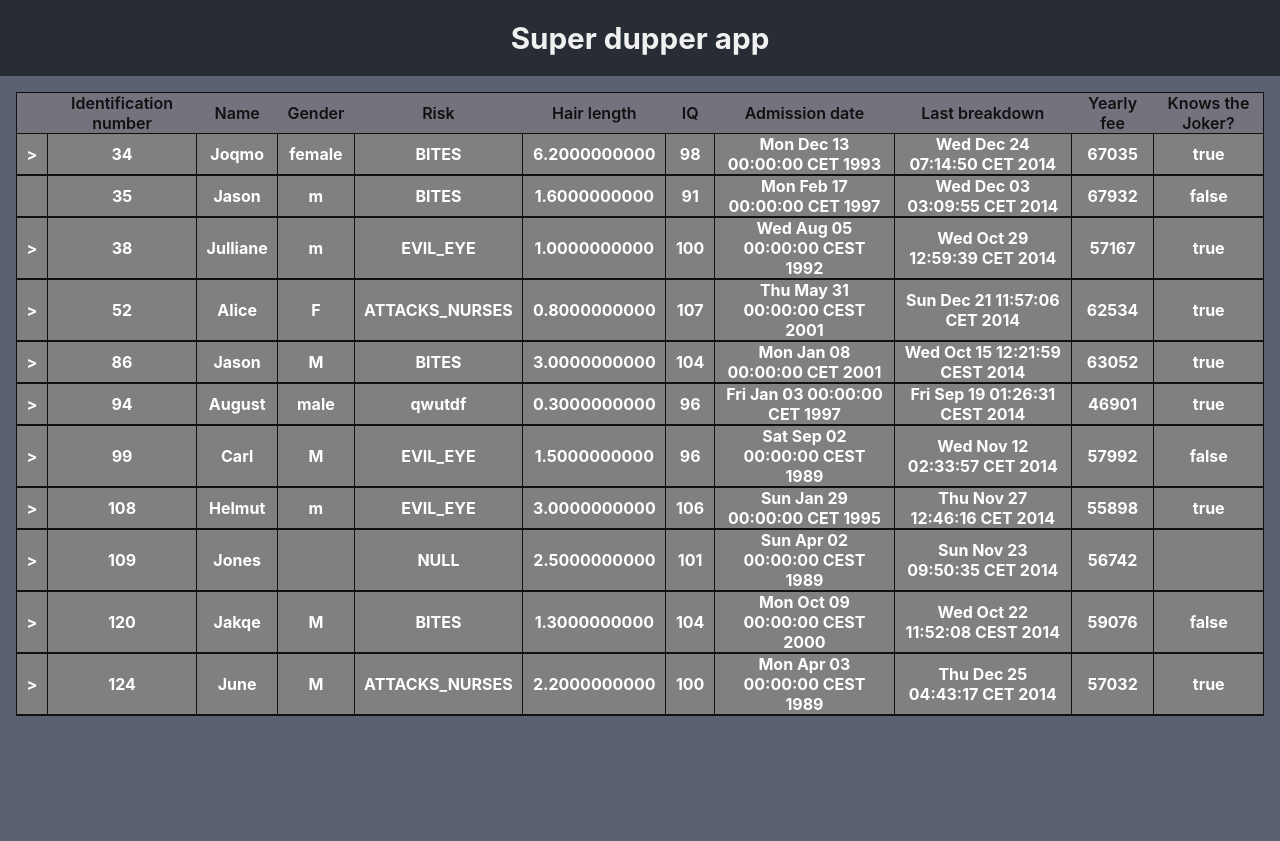
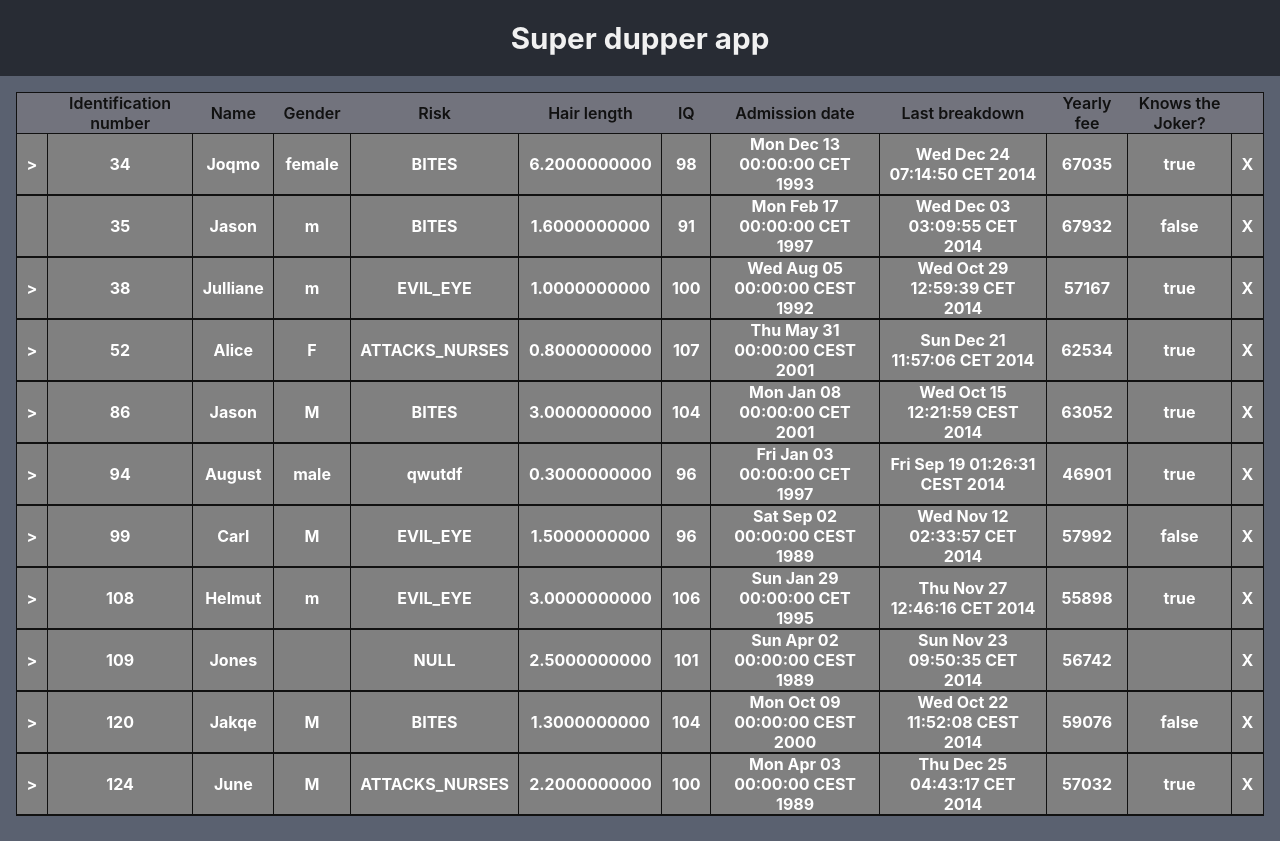
Before and after one commit to vojoup/ataccama-table, a React (Create React App) app: page / in a window 1280 px wide. Before the commit the page ends 800 px from the top, so only its background shows below. Built offline with nearby package versions, Linux system fonts and the light colour scheme.

Commit message:
delete button

```diff
--- a/src/App.js
+++ b/src/App.js
@@ -9,6 +9,15 @@ class App extends Component {
     this.state = {
       data: Data,
     };
+    this.deleteRow = this.deleteRow.bind(this);
+  }
+
+  deleteRow(i) {
+    console.log(`DELETE ${i}`);
+    const { data } = this.state;
+    delete data[i];
+    const newData = data.filter(i => i);
+    this.setState({ data: newData });
   }
 
   render() {
@@ -19,7 +28,7 @@ class App extends Component {
           <h1>Super dupper app</h1>
         </header>
         <main className="main-content">
-          <Table data={data} isKids={false} />
+          <Table data={data} isKids={false} deleteRow={this.deleteRow} />
         </main>
       </div>
     );
--- a/src/components/Row/Row.css
+++ b/src/components/Row/Row.css
@@ -13,3 +13,7 @@
 .wrapper {
   background-color: #5a6170;
 }
+
+.delete:hover {
+  cursor: pointer;
+}
--- a/src/components/Row/Row.jsx
+++ b/src/components/Row/Row.jsx
@@ -10,6 +10,7 @@ export default class Row extends Component {
     };
     this.toggleShowKids = this.toggleShowKids.bind(this);
     this.renderData = this.renderData.bind(this);
+    this.deleteRow = this.deleteRow.bind(this);
   }
 
   isEmpty(obj) {
@@ -23,6 +24,12 @@ export default class Row extends Component {
 
   getTableLable(kids) {
     return Object.keys(kids)[0];
+  }
+
+  deleteRow(e) {
+    e.stopPropagation();
+    const { deleteRow, index } = this.props;
+    deleteRow(index);
   }
 
   renderData(displayingKids, kids) {
@@ -44,6 +51,11 @@ export default class Row extends Component {
         </th>,
       ),
     );
+    html.push(
+      <th key="X" className="data-cell delete" onClick={this.deleteRow}>
+        X
+      </th>,
+    );
     return html;
   }
 
@@ -58,8 +70,8 @@ export default class Row extends Component {
         >
           {this.renderData(displayingKids, kids)}
         </tr>
-        <tr colSpan="0">
-          <td colSpan="0">
+        <tr colSpan="12">
+          <td colSpan="12">
             {displayingKids && (
               <Table
                 data={kids}
--- a/src/components/Table/Table.css
+++ b/src/components/Table/Table.css
@@ -15,6 +15,10 @@ td {
   padding: 0 0.6rem;
 }
 
+table {
+  margin-bottom: 0.6rem;
+}
+
 thead > tr > th {
   border: none;
 }
--- a/src/components/Table/Table.jsx
+++ b/src/components/Table/Table.jsx
@@ -4,13 +4,14 @@ import './Table.css';
 
 export default class Table extends Component {
   renderRows(data, isKids) {
+    const { deleteRow } = this.props;
     if (!isKids) {
       return data.map(({ data, kids }, i) => (
-        <Row data={data} kids={kids} key={i} />
+        <Row data={data} kids={kids} index={i} key={i} deleteRow={deleteRow} />
       ));
     } else {
       return data[Object.keys(data)[0]].records.map(({ data, kids }, i) => (
-        <Row data={data} kids={kids} key={i} />
+        <Row data={data} kids={kids} key={i} deleteRow={deleteRow} />
       ));
     }
   }
@@ -33,7 +34,8 @@ export default class Table extends Component {
       </th>
     ));
     const blank = <th key="blank" className="label" />;
-    return [blank, ...headingHtml];
+    const remove = <th key="remove" className="label" />;
+    return [blank, ...headingHtml, remove];
   }
 
   render() {
```
